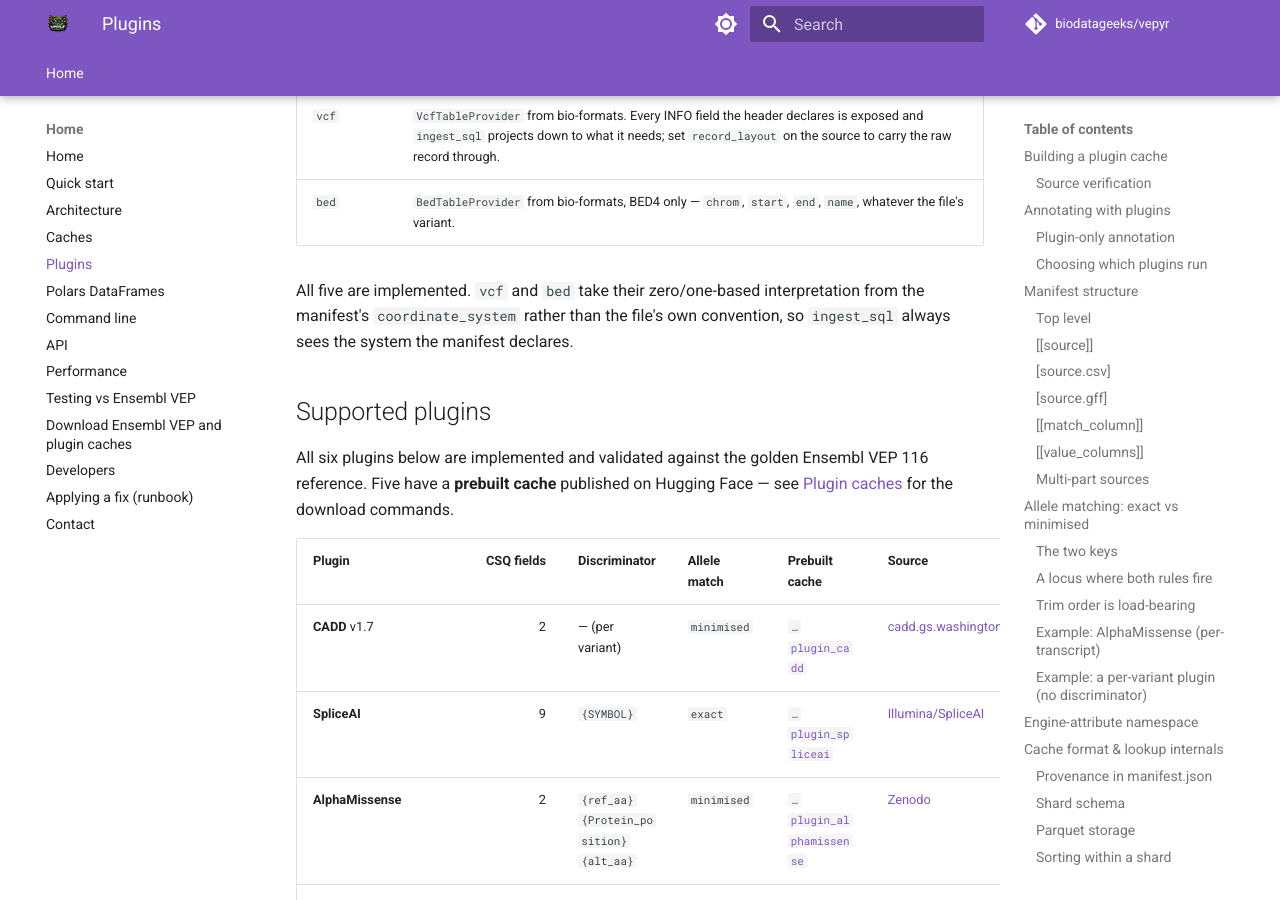
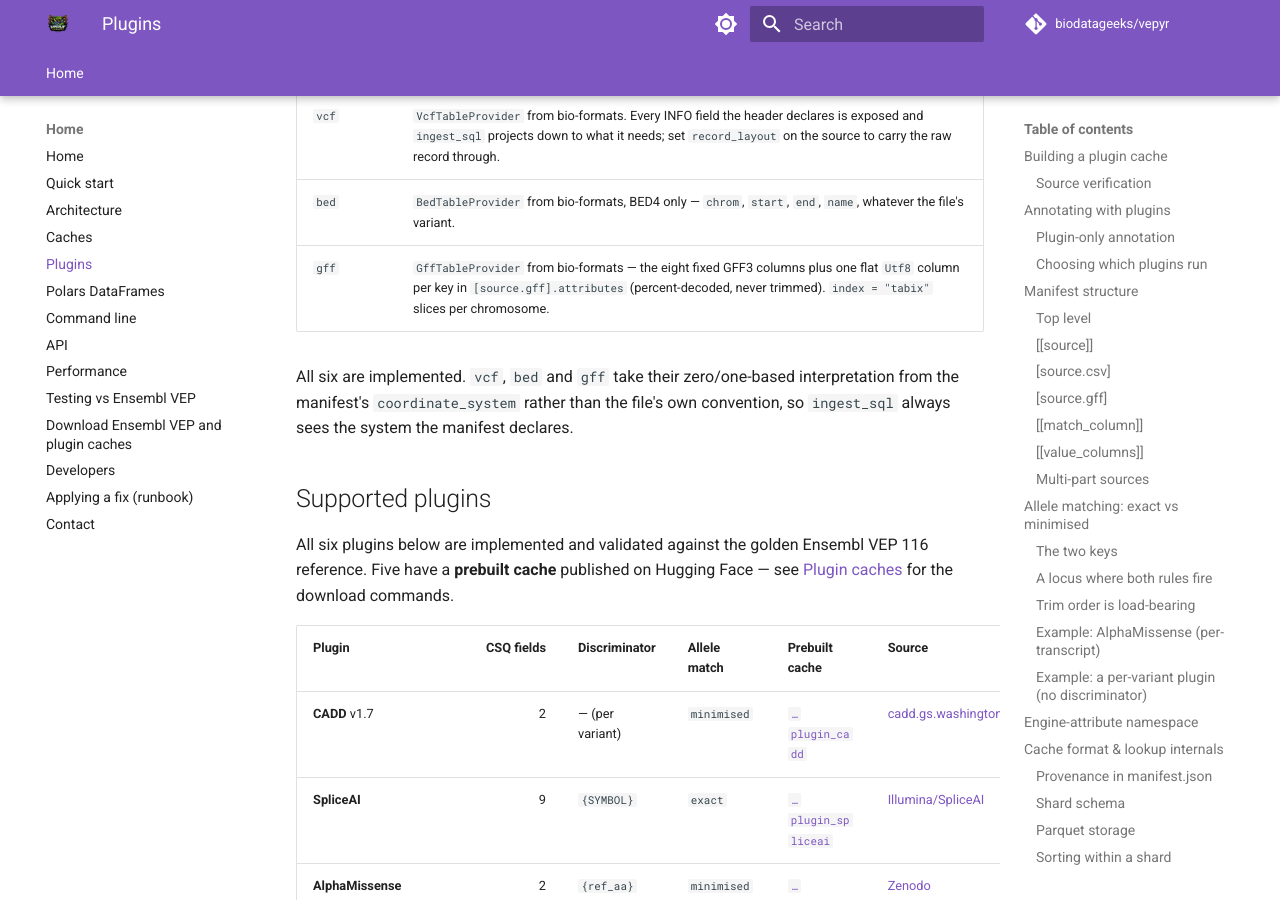
Before and after one commit to biodatageeks/vepyr, an MkDocs documentation site: the page built from docs/plugins.md, in a window 1280 px wide and 900 px high, scrolled down 20393 px. Built offline with MkDocs 1.6.1 and Material for MkDocs 9.7.7, drawn with Linux system fonts in a browser that asks for light colours; comment, search, counter and statistics services are not loaded.

Commit message:
docs: gff row in the table-providers section
Co-Authored-By: Claude Fable 5.1 <noreply@anthropic.com>
Claude-Session: https://claude.ai/code/session_01Ybip12LHW1qoorZjs3TwYT

```diff
--- a/docs/plugins.md
+++ b/docs/plugins.md
@@ -688,8 +688,9 @@ a short chain of SQL objects:
 | `parquet` | Built-in DataFusion Parquet reader. |
 | `vcf` | `VcfTableProvider` from bio-formats. Every INFO field the header declares is exposed and `ingest_sql` projects down to what it needs; set `record_layout` on the source to carry the raw record through. |
 | `bed` | `BedTableProvider` from bio-formats, BED4 only — `chrom`, `start`, `end`, `name`, whatever the file's variant. |
+| `gff` | `GffTableProvider` from bio-formats — the eight fixed GFF3 columns plus one flat `Utf8` column per key in `[source.gff].attributes` (percent-decoded, never trimmed). `index = "tabix"` slices per chromosome. |
 
-All five are implemented. `vcf` and `bed` take their zero/one-based
+All six are implemented. `vcf`, `bed` and `gff` take their zero/one-based
 interpretation from the manifest's `coordinate_system` rather than the file's
 own convention, so `ingest_sql` always sees the system the manifest declares.
 
```
